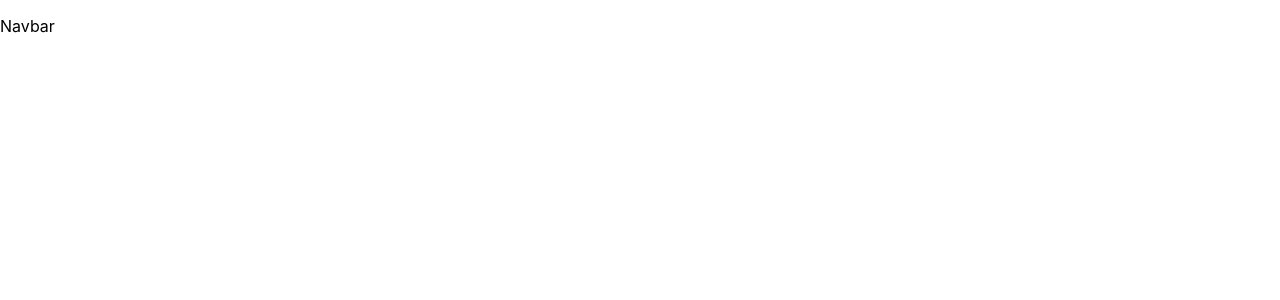
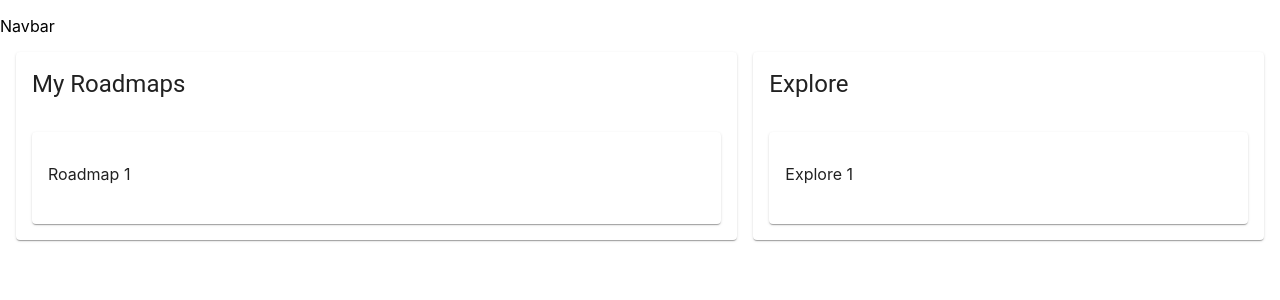
Before and after one commit to katyayego/BM8, a React (Create React App) app in the folder react/: page /landingPage in a window 1280 px wide. Shown: the top 300 px of the page. Built offline with nearby package versions, Linux system fonts and the light colour scheme.

Commit message:
basic landing page made

```diff
--- a/react/src/Router.js
+++ b/react/src/Router.js
@@ -1,5 +1,6 @@
 import React, { lazy, Suspense } from 'react';
 import { BrowserRouter as Router, Switch, Route } from 'react-router-dom';
+import LandingPage from './pages/Home/LandingPage';
 
 const Navbar = lazy(() => import('./Components/Navbar/Navbar'));
 
@@ -19,6 +20,13 @@ const AppRouter = () => (
           component={Home}
         />
       </Switch>
+      <Switch>
+        <Route
+          exact
+          path='/landingPage'
+          component={LandingPage}
+        />
+      </Switch>
     </Suspense>
   </Router>
 );
--- /dev/null
+++ b/react/src/pages/Home/LandingPage.js
@@ -0,0 +1,38 @@
+import React from 'react';
+import {Grid, Card, Box, CardHeader, CardContent} from '@material-ui/core'
+
+
+const LandingPage = () => {
+  return (
+    <Box m={2} >
+        <Grid container spacing={2}>
+        <Grid item xs="7" >
+            <Card>
+                <CardHeader title={'My Roadmaps'}/>
+                <Box m={2}>
+                <Card >
+                    <CardContent>
+                    <p>Roadmap 1</p>
+                    </CardContent>
+                </Card>
+                </Box>
+            </Card>
+        </Grid>
+        <Grid item xs="5">
+            <Card>
+            <CardHeader title={'Explore'}/>
+            <Box m={2}>
+                <Card >
+                    <CardContent>
+                    <p>Explore 1</p>
+                    </CardContent>
+                </Card>
+                </Box>
+            </Card>
+        </Grid>
+        </Grid>
+    </Box>
+  );
+};
+
+export default LandingPage;
```
Also changed, not shown: 2 other files (tests, documents, lock files or other folders).
